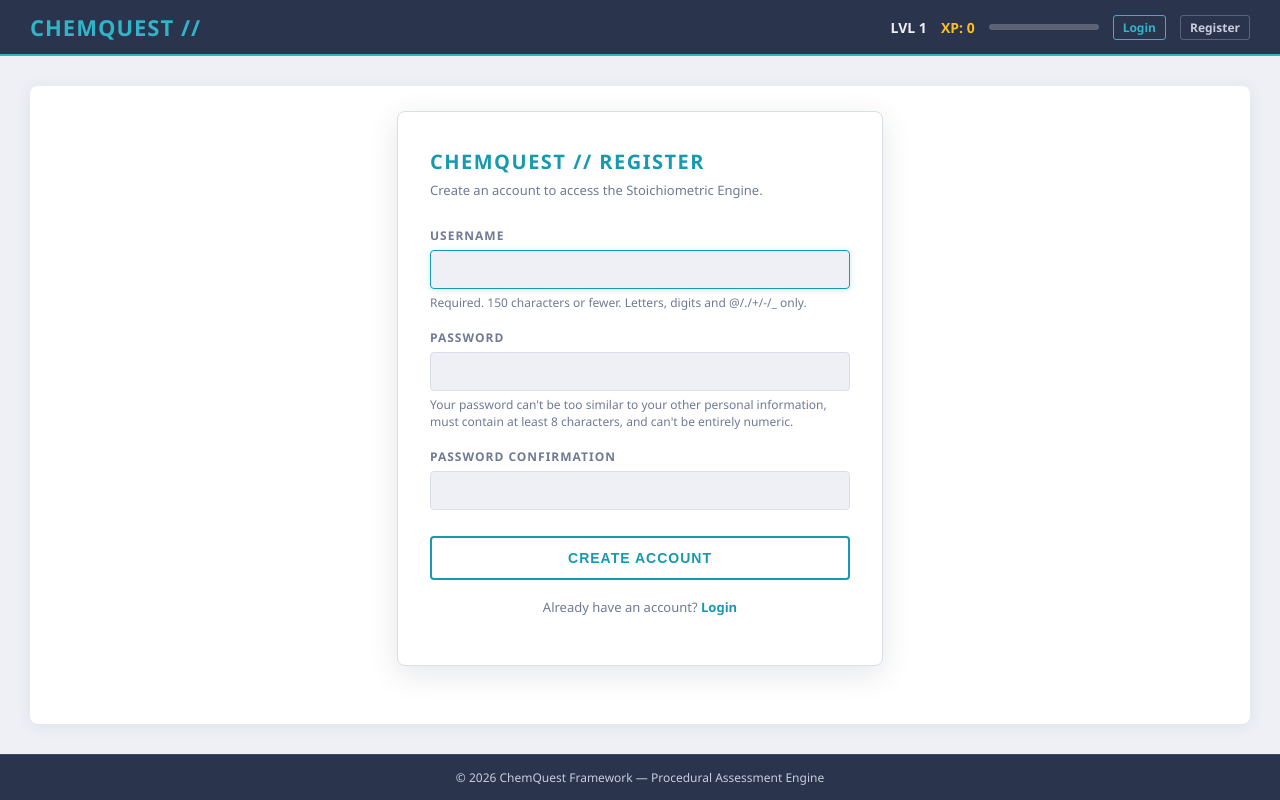
After one commit to kiryl0047/ChemQuest, a Django app: page /register/ in a window 1280 px wide. The commit adds this page. Run offline with Django 5.2, Linux system fonts and the light colour scheme.

Commit message:
Add user registration

```diff
--- a/core_app/urls.py
+++ b/core_app/urls.py
@@ -5,6 +5,7 @@ urlpatterns = [
     # Authentication Framework
     path('', views.student_login, name='student_login'),
     path('logout/', views.student_logout, name='student_logout'),
+    path('register/', views.register, name='register'),
 
     # Lobby — problem selection
     path('problem_lobby/', views.problem_lobby, name='problem_lobby'),
--- a/core_app/views.py
+++ b/core_app/views.py
@@ -4,7 +4,7 @@ import re
 from datetime import timedelta
 from itertools import permutations
 
-from django.contrib.auth.forms import AuthenticationForm
+from django.contrib.auth.forms import AuthenticationForm, UserCreationForm
 from django.contrib.auth.models import User
 from django.http import HttpResponse, JsonResponse
 from django.contrib.admin.views.decorators import staff_member_required
@@ -87,6 +87,23 @@ def student_login(request):
 def student_logout(request):
     logout(request)
     return redirect('student_login')
+
+
+def register(request):
+    if request.user.is_authenticated:
+        return redirect('problem_lobby')
+
+    if request.method == 'POST':
+        form = UserCreationForm(request.POST)
+        if form.is_valid():
+            user = form.save()
+            UserProfile.objects.get_or_create(user=user)
+            login(request, user)
+            return redirect('problem_lobby')
+    else:
+        form = UserCreationForm()
+
+    return render(request, 'register.html', {'form': form})
 
 
 # ===========================================================================
--- a/templates/base.html
+++ b/templates/base.html
@@ -356,6 +356,11 @@
                   border:1px solid var(--accent-bright); padding:3px 9px; border-radius:3px;">
             Login
         </a>
+        <a href="{% url 'register' %}"
+           style="color:var(--on-navy-muted); font-size:12px; text-decoration:none;
+                  border:1px solid rgba(238,240,246,0.25); padding:3px 9px; border-radius:3px;">
+            Register
+        </a>
         {% endif %}
     </div>
 </header>
--- /dev/null
+++ b/templates/register.html
@@ -0,0 +1,178 @@
+{% extends 'base.html' %}
+
+{% block content %}
+<style>
+    .login-card {
+        max-width: 420px;
+        margin: 0 auto;
+        padding: 36px 32px;
+        background: var(--bg-slate);
+        border: 1px solid var(--border);
+        border-radius: 8px;
+        box-shadow: 0 8px 30px rgba(42,52,76,0.12);
+    }
+
+    .login-title {
+        color: var(--cyber-teal);
+        font-size: 20px;
+        font-weight: bold;
+        letter-spacing: 1.5px;
+        margin: 0 0 6px 0;
+    }
+
+    .login-subtitle {
+        color: var(--text-muted);
+        font-size: 13px;
+        margin: 0 0 28px 0;
+    }
+
+    .field-group {
+        margin-bottom: 18px;
+    }
+
+    .field-label {
+        display: block;
+        font-size: 12px;
+        font-weight: bold;
+        letter-spacing: 1px;
+        color: var(--text-muted);
+        margin-bottom: 6px;
+        text-transform: uppercase;
+    }
+
+    .field-input {
+        width: 100%;
+        background: var(--bg-dark);
+        border: 1px solid var(--border);
+        color: var(--text-light);
+        font-size: 15px;
+        padding: 10px 12px;
+        border-radius: 4px;
+        box-sizing: border-box;
+        transition: border-color 0.2s;
+    }
+
+    .field-input:focus {
+        outline: none;
+        border-color: var(--cyber-teal);
+        box-shadow: 0 1px 6px rgba(var(--accent-rgb),0.25);
+    }
+
+    .field-errors {
+        margin-top: 5px;
+        font-size: 12px;
+        color: var(--coral-red);
+    }
+
+    .field-help {
+        margin-top: 5px;
+        font-size: 12px;
+        color: var(--text-muted);
+    }
+
+    .btn-login {
+        width: 100%;
+        background: transparent;
+        border: 2px solid var(--cyber-teal);
+        color: var(--cyber-teal);
+        font-size: 14px;
+        font-weight: bold;
+        padding: 12px;
+        border-radius: 4px;
+        cursor: pointer;
+        letter-spacing: 1px;
+        transition: all 0.2s ease;
+        margin-top: 8px;
+    }
+
+    .btn-login:hover {
+        background: var(--cyber-teal);
+        color: #FFFFFF;
+        box-shadow: 0 2px 10px rgba(42,52,76,0.25);
+    }
+
+    .non-field-errors {
+        background: rgba(var(--danger-rgb),0.08);
+        border: 1px solid var(--coral-red);
+        border-radius: 4px;
+        padding: 10px 14px;
+        font-size: 13px;
+        color: var(--coral-red);
+        margin-bottom: 20px;
+    }
+
+    .auth-alt {
+        margin-top: 18px;
+        text-align: center;
+        font-size: 13px;
+        color: var(--text-muted);
+    }
+
+    .auth-alt a {
+        color: var(--cyber-teal);
+        text-decoration: none;
+        font-weight: bold;
+    }
+</style>
+
+<div class="login-card">
+    <p class="login-title">CHEMQUEST // REGISTER</p>
+    <p class="login-subtitle">Create an account to access the Stoichiometric Engine.</p>
+
+    {% if form.non_field_errors %}
+    <div class="non-field-errors">
+        {% for error in form.non_field_errors %}{{ error }}{% endfor %}
+    </div>
+    {% endif %}
+
+    <form method="post" novalidate>
+        {% csrf_token %}
+
+        <div class="field-group">
+            <label class="field-label" for="{{ form.username.id_for_label }}">Username</label>
+            <input class="field-input"
+                   type="text"
+                   id="{{ form.username.id_for_label }}"
+                   name="{{ form.username.html_name }}"
+                   value="{{ form.username.value|default:'' }}"
+                   autocomplete="username"
+                   autofocus>
+            {% if form.username.errors %}
+            <div class="field-errors">{{ form.username.errors|join:", " }}</div>
+            {% else %}
+            <div class="field-help">Required. 150 characters or fewer. Letters, digits and @/./+/-/_ only.</div>
+            {% endif %}
+        </div>
+
+        <div class="field-group">
+            <label class="field-label" for="{{ form.password1.id_for_label }}">Password</label>
+            <input class="field-input"
+                   type="password"
+                   id="{{ form.password1.id_for_label }}"
+                   name="{{ form.password1.html_name }}"
+                   autocomplete="new-password">
+            {% if form.password1.errors %}
+            <div class="field-errors">{{ form.password1.errors|join:", " }}</div>
+            {% else %}
+            <div class="field-help">Your password can't be too similar to your other personal information, must contain at least 8 characters, and can't be entirely numeric.</div>
+            {% endif %}
+        </div>
+
+        <div class="field-group">
+            <label class="field-label" for="{{ form.password2.id_for_label }}">Password confirmation</label>
+            <input class="field-input"
+                   type="password"
+                   id="{{ form.password2.id_for_label }}"
+                   name="{{ form.password2.html_name }}"
+                   autocomplete="new-password">
+            {% if form.password2.errors %}
+            <div class="field-errors">{{ form.password2.errors|join:", " }}</div>
+            {% endif %}
+        </div>
+
+        <button type="submit" class="btn-login">CREATE ACCOUNT</button>
+    </form>
+
+    <p class="auth-alt">Already have an account? <a href="{% url 'student_login' %}">Login</a></p>
+</div>
+{% endblock content %}
```
Also changed, not shown: core_app/tests.py (+32 -0 lines), templates/login.html (+15 -0 lines).
